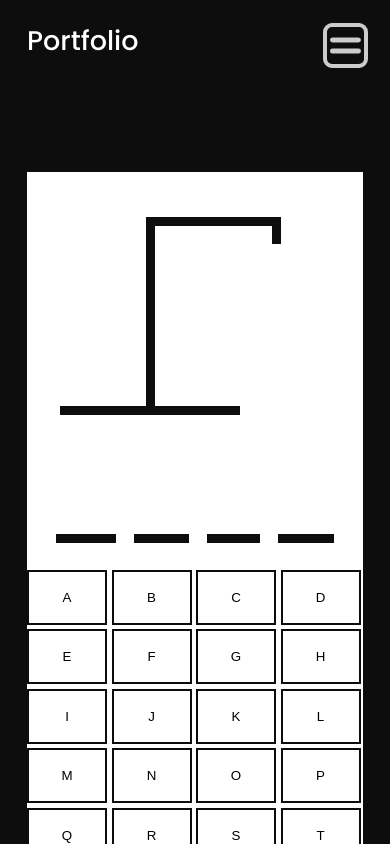
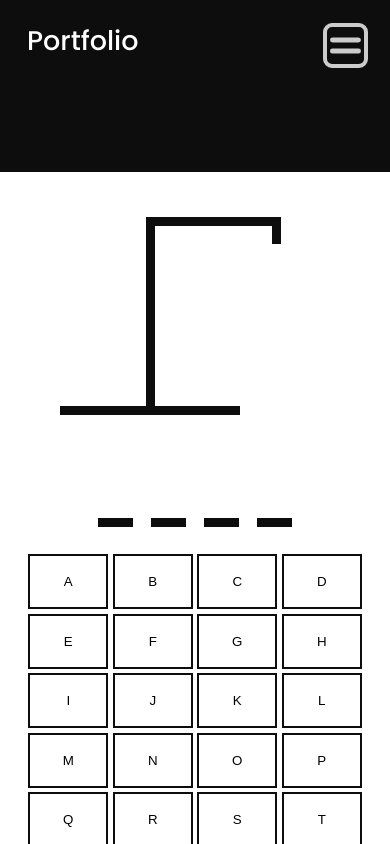
Before and after one commit to anxhirr/anxhirr.github.io, a React (Create React App) app: page /hangman-game in a window 390 px wide. Shown: the top 844 px of the page. Built offline with nearby package versions, Linux system fonts and the light colour scheme.

Commit message:
fixed some mobile responsiveness on hangman-game

```diff
--- a/src/components/hangman/HangmanWord.jsx
+++ b/src/components/hangman/HangmanWord.jsx
@@ -1,6 +1,6 @@
 import React from 'react';
 
-const HangmanWord = ({ toGuessWord, guessedLetters, hasWon }) => {
+const HangmanWord = ({ toGuessWord, guessedLetters, hasLost, hasWon }) => {
   return (
     <div className='hangman__word'>
       {toGuessWord.split('').map((letter, index) => (
@@ -8,9 +8,14 @@ const HangmanWord = ({ toGuessWord, guessedLetters, hasWon }) => {
           <span
             key={index}
             className={`${
-              guessedLetters.includes(letter)
+              guessedLetters.includes(letter) || hasLost
                 ? 'hangman__letter--visible'
                 : 'hangman__letter--hidden'
+            }
+            ${
+              !guessedLetters.includes(letter) && hasLost
+                ? 'hangman__letter--red'
+                : 'hangman__letter--black'
             }
                 ${hasWon ? 'hangman__letter--winner' : ''}
               `}
--- a/src/sass/abstracts/_variables.scss
+++ b/src/sass/abstracts/_variables.scss
@@ -11,6 +11,7 @@
   --clr-black--3: hsl(0, 0%, 15%);
   --clr-purple: hsl(245, 49%, 64%);
   --clr-red: hsl(0, 60%, 50%);
+  --clr-red--strong: hsl(0, 100%, 50%);
   --clr-white: hsl(0, 0%, 100%);
   --clr-white-2: hsl(0, 0%, 80%);
   --clr-blue--1: hsl(229, 76%, 66%);
--- a/src/sass/pages/_hangman.scss
+++ b/src/sass/pages/_hangman.scss
@@ -8,6 +8,10 @@
     gap: 3rem;
     background-color: #fff;
     padding: 5rem 0;
+
+    @include responsive(400) {
+      width: 100%;
+    }
   }
 
   &__drawing {
@@ -104,22 +108,34 @@
   }
 
   &__word {
-    font-size: 6rem;
-    display: flex;
+    font-size: 5rem;
+    display: grid;
+    grid-auto-columns: minmax(0, 1fr);
+    grid-auto-flow: column;
     gap: 2rem;
     text-transform: uppercase;
   }
 
   &__letter {
     &--border {
+      flex: 1;
       padding: 0 1rem;
       border-bottom: 1rem solid var(--clr-black--1);
+      @include responsive(600) {
+        padding: 0;
+      }
     }
     &--visible {
       visibility: visible;
     }
     &--hidden {
       visibility: hidden;
+    }
+    &--red {
+      color: var(--clr-red--strong);
+    }
+    &--black {
+      color: var(--clr-black--1);
     }
 
     &--winner {
@@ -131,8 +147,7 @@
     align-self: stretch;
     margin: 0 auto;
     max-width: 80rem;
-    // display: grid;
-    // grid-template-columns: repeat(auto-fit, minmax(7rem, 1fr));
+    justify-content: center;
     display: flex;
     flex-wrap: wrap;
     gap: 0.5rem;
--- a/src/sass/pages/_home.scss
+++ b/src/sass/pages/_home.scss
@@ -158,6 +158,11 @@
     background-color: var(--clr-black--1);
     padding: 10rem 5rem;
     border-radius: 2rem;
+
+    @include responsive(400) {
+      padding-left: 0;
+      padding-right: 0;
+    }
   }
 
   &__list {
```
